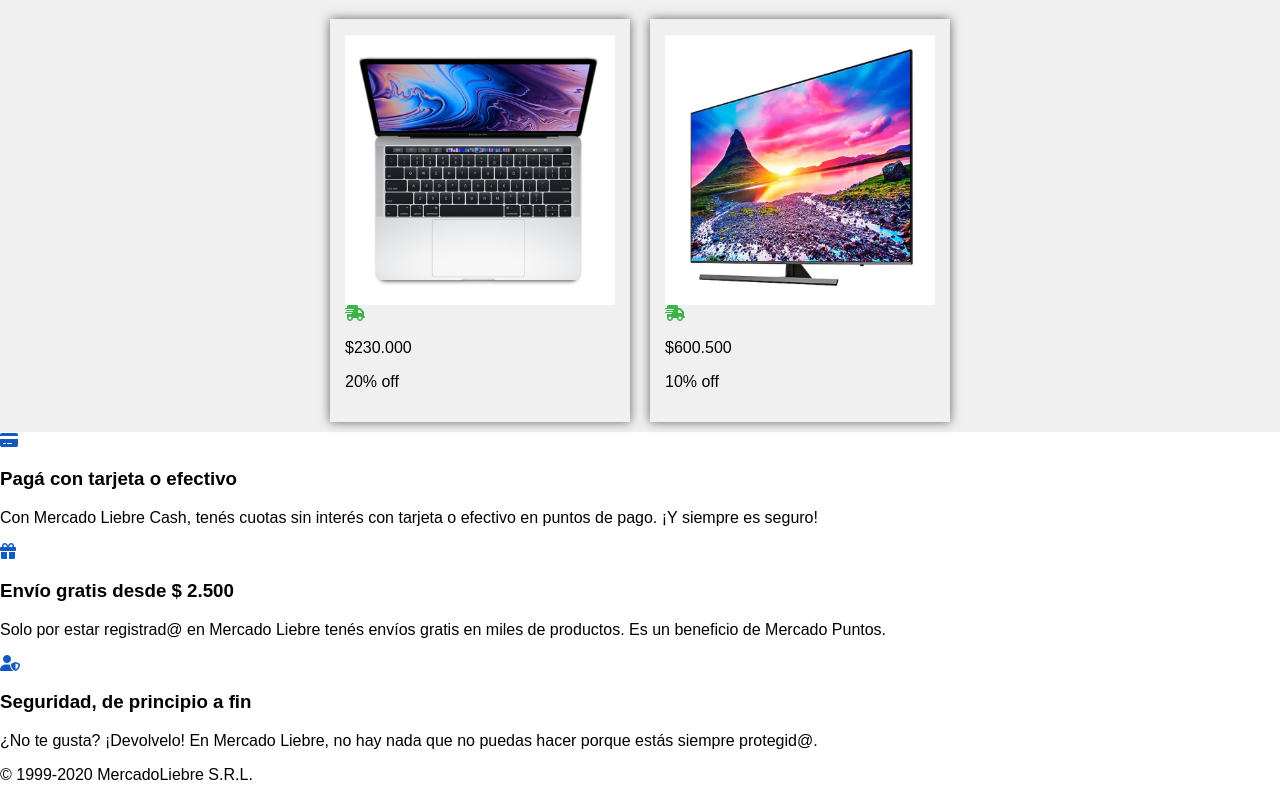
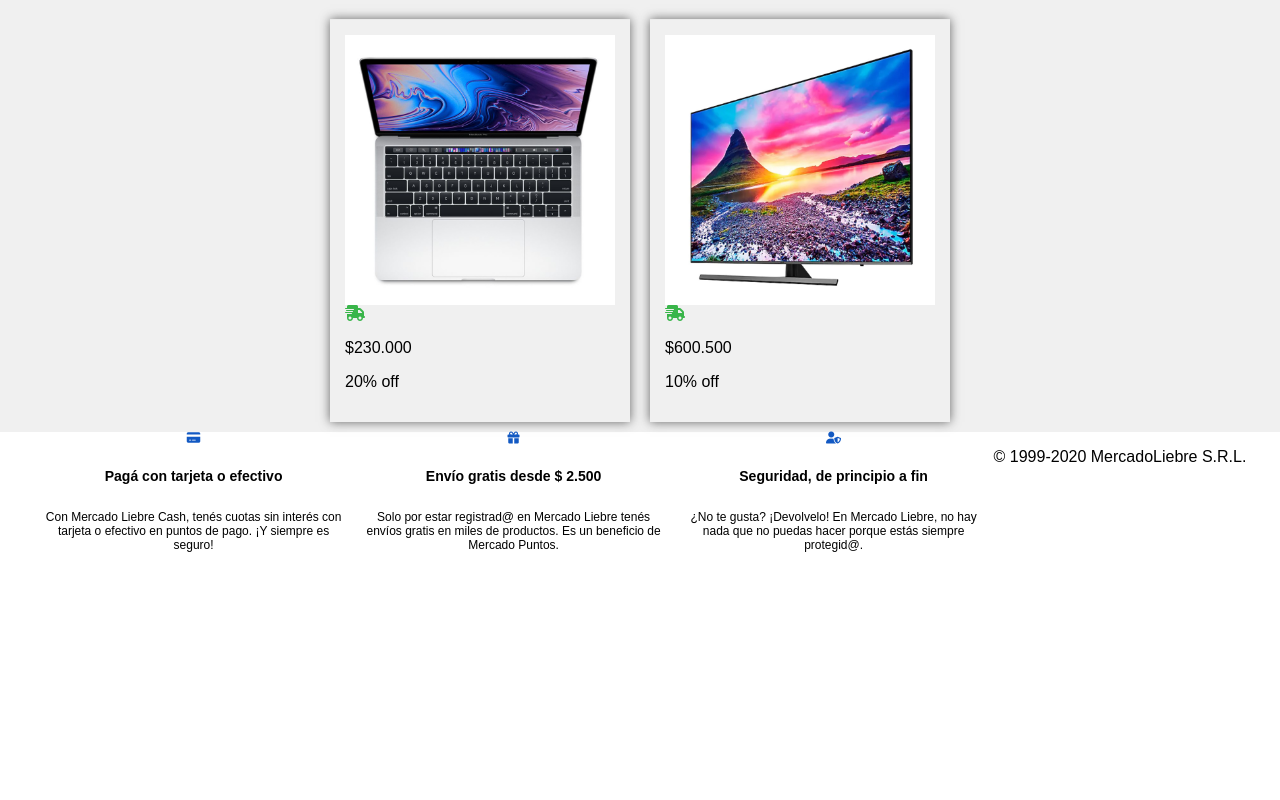
Before and after one commit to SRodriguez34/MercadoLiebre, a website: page views/index.html in a window 1280 px wide. Shown: the part 921-1721 px from the top of the page. After the commit the page ends 1485 px from the top, so only its background shows below. Drawn offline with Linux system fonts and the light colour scheme.

Commit message:
modificacionesFooter

```diff
--- a/public/CSS/styles.css
+++ b/public/CSS/styles.css
@@ -197,6 +197,37 @@ button[type="submit"] {
 
 }
 
+footer {
+  display: flex;
+  flex-wrap: wrap;
+  justify-content: center;
+  align-items: flex-start;
+}
+
+footer > div {
+  flex: 1 0 30%;
+  display: flex;
+  flex-direction: column;
+  align-items: center;
+  text-align: center;
+  margin: 0 10px;
+  max-width: 300px;
+  font-size: 12px;
+}
+
+footer > div i {
+  margin-bottom: 10px;
+
+}
+
+.copy-header {
+  margin-top: 10px;
+  margin-left: 0;
+  align-items: flex-end;
+  font-size: 15px;
+}
+
+
 /* Estilos para dispositivos móviles */
 @media screen and (max-width: 360px) {
   header {
@@ -280,9 +311,6 @@ button[type="submit"] {
     color: #39b54a;
 
   }
-
-
-
 
 
 }
@@ -507,5 +535,26 @@ button[type="submit"] {
     font-size: 15px;
   }
 
+  footer {
+    display: flex;
+    flex-wrap: wrap;
+    justify-content: center;
+    align-items: flex-start;
+  }
 
+  footer > div {
+    flex: 1 0 30%;
+    display: flex;
+    flex-direction: column;
+    align-items: center;
+    text-align: center;
+    margin: 0 10px;
+    max-width: 300px;
+    font-size: 12px;
+  }
+
+  footer > div i {
+    margin-bottom: 10px;
+
+  }
 }
```
